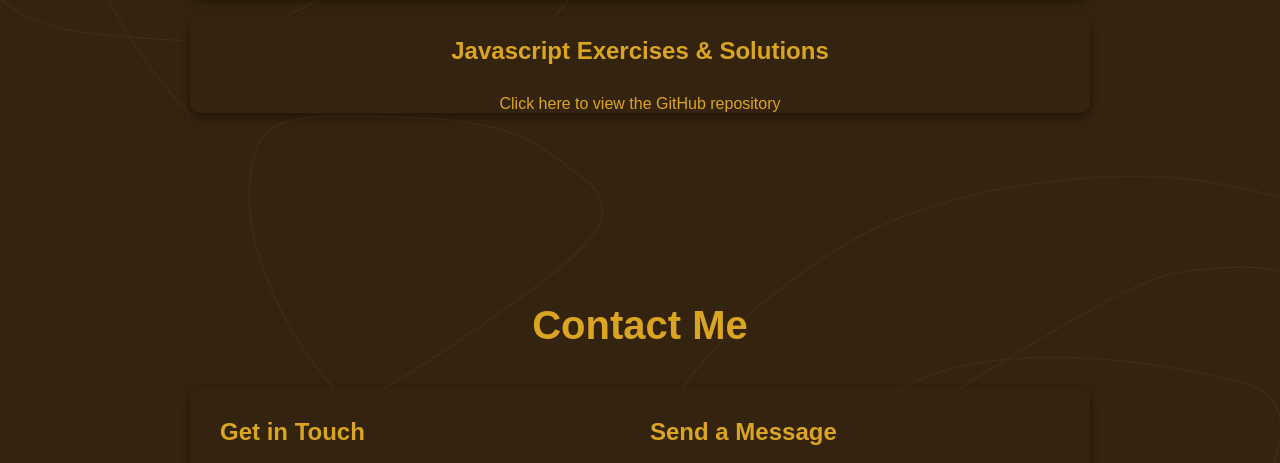
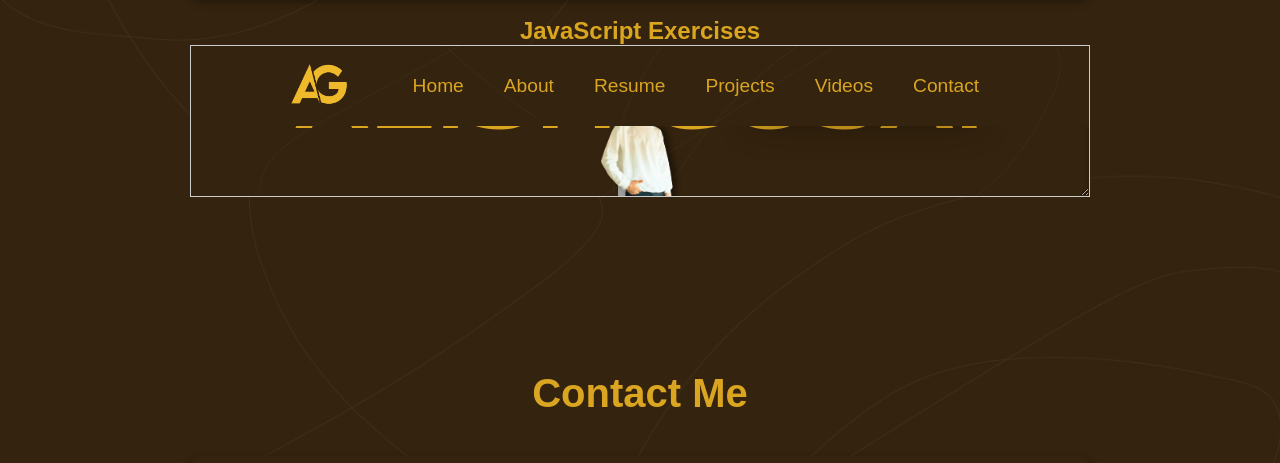
Before and after one commit to alishgosai/Alish-Gosai, a website: page indextest.html in a window 1280 px wide. Shown: the part 3885-4348 px from the top of the page. Drawn offline with nearby package versions, Linux system fonts and the light colour scheme.

Commit message:
index test

```diff
--- a/indextest.html
+++ b/indextest.html
@@ -403,19 +403,14 @@
 
 
           <!-- JavaScript Exercises section starts here -->
-          <div class="projects">
-            <div class="exercise-container">
-              <div class="project-details">
-                <h2 class="project-title">Javascript Exercises & Solutions</h2>
+          <div class="project-container">
+            <h2>JavaScript Exercises</h2>
+            <div class="projects">
+              <div class="project-box">
+                <iframe src="index.html" class="resizable-iframe" frameborder="0"></iframe>
               </div>
-              <div class="exercise-content">
-                <div class="exercise-overlay"
-                  onclick="window.location.href='https://github.com/alishgosai/Javascript-Exercise-and-Solutions';">
-                  <span>Click here to view the GitHub repository</span>
-                </div>
-              </div>
+              <!-- Add more project boxes as needed -->
             </div>
-            <!-- </section> -->
           </div>
 
         </div>
```
